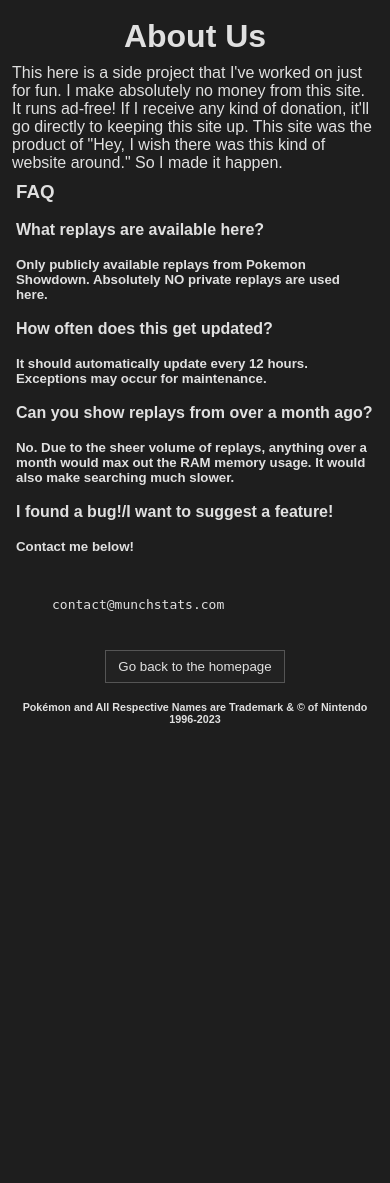
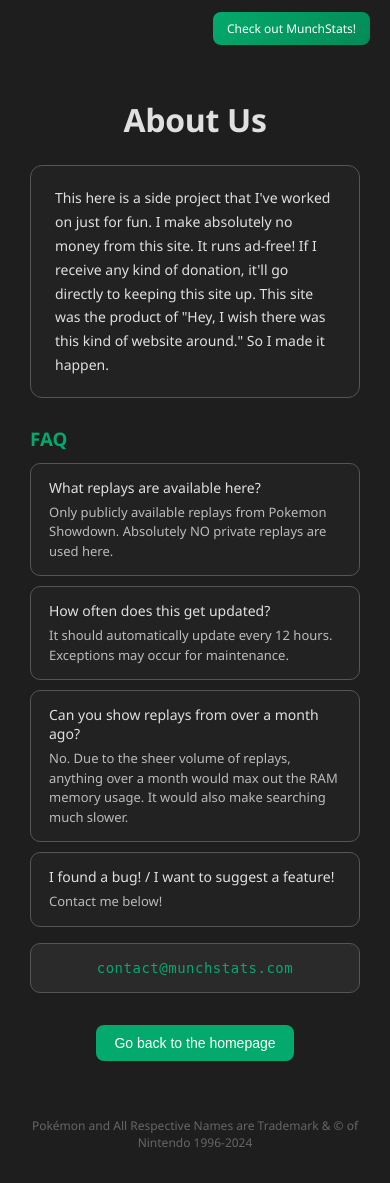
Before and after one commit to PizzaTimeJoshua/MunchTeams, a Flask app: page /about in a window 390 px wide. Before the commit the page ends 723 px from the top, so only its background shows below. Run offline with Flask 3, Linux system fonts and the light colour scheme; parts of the project's set-up code (start-up, migrations or seed data) failed here and were passed over.

Commit message:
Revamp 404/500/About templates; fix link handler
Refactor and modernize 404.html, 500.html, and about.html: replace <!doctype> with <!DOCTYPE>, remove external jQuery, add favicon link, introduce responsive semantic layout and consistent styling (fonts, colors, buttons, footers), improve accessibility and visual hierarchy (prominent error codes, centered content), and update copyright year to 1996-2024. Also adjust watch.html JS to avoid intercepting the fallback link (skip links with id='fallbackLink'). Overall aim: unify UI/UX for error and about pages and prevent the click handler from hijacking the fallback navigation.

```diff
--- a/templates/about.html
+++ b/templates/about.html
@@ -1,64 +1,189 @@
-<!doctype html>
+<!DOCTYPE html>
 <html lang="en">
 <head>
-      <meta charset="utf-8">
-      <meta name="viewport" content="width=device-width, initial-scale=1">
-      <title>About</title>
-      <script src="https://code.jquery.com/jquery-3.7.1.min.js"></script>
-      <link rel="icon" href="{{ url_for('static', filename='favicon.ico') }}" type="image/x-icon">
+<meta charset="utf-8"/>
+<meta content="width=device-width, initial-scale=1" name="viewport"/>
+<title>About - MunchTeams</title>
+<link href="{{ url_for('static', filename='favicon.ico') }}" rel="icon" type="image/x-icon"/>
 <style>
-         body,h1,h2,h3,h4,h5,h6 {
+   * {
+      box-sizing: border-box;
+   }
+   body {
       background-color: #1e1e1e;
       display: grid;
       grid-template-columns: 1fr;
-         grid-template-rows: 1fr auto;
+      grid-template-rows: auto 1fr auto;
       color: #e0e0e0;
-         font-family: Arial, sans-serif;
-         padding: 4px 4px;
-         margin-top: 5px;
-         margin-bottom: 5px;
+      font-family: 'Segoe UI', system-ui, -apple-system, sans-serif;
+      margin: 0;
+      padding: 0;
+      min-height: 100vh;
+   }
+   header {
+      display: flex;
+      justify-content: flex-end;
+      align-items: center;
+      padding: 12px 20px;
+      gap: 10px;
+   }
+   .munchstats-button {
+      background: linear-gradient(135deg, #04AA6D, #038a57);
+      border: none;
+      color: white;
+      padding: 8px 14px;
+      text-align: center;
+      text-decoration: none;
+      display: inline-block;
+      font-size: 12px;
+      font-weight: 500;
+      border-radius: 8px;
+      transition: opacity 0.2s, box-shadow 0.2s;
+   }
+   .munchstats-button:hover {
+      opacity: 0.9;
+      box-shadow: 0 2px 8px rgba(4, 170, 109, 0.3);
+   }
+   main {
+      max-width: 700px;
+      width: 100%;
+      margin: 0 auto;
+      padding: 20px 30px;
+   }
+   h1 {
+      font-weight: 600;
+      letter-spacing: -0.3px;
+      text-align: center;
+      margin-bottom: 24px;
+   }
+   .about-text {
+      background-color: #222222;
+      border: 1px solid #555;
+      border-radius: 12px;
+      padding: 20px 24px;
+      line-height: 1.7;
+      font-size: 14px;
+      margin-bottom: 24px;
+   }
+   h3 {
+      font-weight: 600;
+      color: #04AA6D;
+      margin-top: 28px;
+      margin-bottom: 12px;
+   }
+   .faq-item {
+      background-color: #222222;
+      border: 1px solid #555;
+      border-radius: 10px;
+      padding: 14px 18px;
+      margin-bottom: 10px;
+      transition: border-color 0.2s;
+   }
+   .faq-item:hover {
+      border-color: #04AA6D;
+   }
+   .faq-item h4 {
+      font-weight: 500;
+      color: #e0e0e0;
+      margin: 0 0 6px 0;
+      font-size: 14px;
+   }
+   .faq-item p {
+      color: #bbb;
+      margin: 0;
+      font-size: 13px;
+      line-height: 1.5;
+   }
+   .contact-box {
+      background-color: #2a2a2a;
+      border: 1px solid #555;
+      border-radius: 10px;
+      padding: 16px 20px;
+      margin-top: 16px;
+      text-align: center;
+   }
+   .contact-box p {
+      font-family: monospace;
+      font-size: 14px;
+      color: #04AA6D;
+      margin: 0;
+      letter-spacing: 0.5px;
    }
    button {
-         background-color: #222222;
-         color: #e0e0e0;
-         border: 1px solid #555;
-         padding: 8px 12px;
-         margin: 5px;
+      background-color: #04AA6D;
+      color: #fff;
+      border: none;
+      padding: 10px 18px;
+      margin: 4px 0;
+      border-radius: 8px;
+      font-size: 14px;
+      font-weight: 500;
       cursor: pointer;
-         transition: background-color 0.3s;
+      transition: background-color 0.2s, transform 0.1s, box-shadow 0.2s;
    }
    button:hover {
-         background-color: #333333;
-         color: #ffffff;
+      background-color: #038a57;
+      box-shadow: 0 4px 12px rgba(4, 170, 109, 0.3);
+   }
+   button:active {
+      transform: scale(0.98);
+   }
+   .button-container {
+      text-align: center;
+      margin-top: 28px;
+   }
+   footer {
+      text-align: center;
+      padding: 20px;
+      color: #666;
+      font-size: 12px;
+   }
+   footer a {
+      color: #04AA6D;
+      text-decoration: none;
+   }
+   footer a:hover {
+      text-decoration: underline;
    }
 </style>
 </head>
 <body>
-      <div style="text-align: center;">
+<header>
+<a class="munchstats-button" href="https://munchstats.com" target="_blank">Check out MunchStats!</a>
+</header>
+<main>
 <h1>About Us</h1>
-      </div>
-      <div>
+<div class="about-text">
    This here is a side project that I've worked on just for fun. I make absolutely no money from this site.
    It runs ad-free! If I receive any kind of donation, it'll go directly to keeping this site up.
    This site was the product of "Hey, I wish there was this kind of website around." So I made it happen.
 </div>
 <h3>FAQ</h3>
+<div class="faq-item">
    <h4>What replays are available here?</h4>
-      <h5>Only publicly available replays from Pokemon Showdown. Absolutely NO private replays are used here.</h5>
+   <p>Only publicly available replays from Pokemon Showdown. Absolutely NO private replays are used here.</p>
+</div>
+<div class="faq-item">
    <h4>How often does this get updated?</h4>
-      <h5>It should automatically update every 12 hours. Exceptions may occur for maintenance.</h5>
+   <p>It should automatically update every 12 hours. Exceptions may occur for maintenance.</p>
+</div>
+<div class="faq-item">
    <h4>Can you show replays from over a month ago?</h4>
-      <h5>No. Due to the sheer volume of replays, anything over a month would max out the RAM memory usage. It would also make searching much slower.</h5>
-      <h4>I found a bug!/I want to suggest a feature!</h4>
-      <h5>Contact me below!</h5>
-      <blockquote>
+   <p>No. Due to the sheer volume of replays, anything over a month would max out the RAM memory usage. It would also make searching much slower.</p>
+</div>
+<div class="faq-item">
+   <h4>I found a bug! / I want to suggest a feature!</h4>
+   <p>Contact me below!</p>
+</div>
+<div class="contact-box">
    <p><tt>cont</tt><tt>act@munc</tt><tt>hstat</tt><tt>s.com</tt></p>
-      </blockquote>
-      <div style="text-align: center; height: 32px; margin-bottom: 15px;">
-        <button onclick="location.href='{{ url_for('index') }}'">Go back to the homepage </button>
 </div>
-      <div style="text-align: center; height: 32px">
-         <h6>Pokémon and All Respective Names are Trademark & © of Nintendo 1996-2023</h6>
+<div class="button-container">
+   <button onclick="location.href='{{ url_for('index') }}'">Go back to the homepage</button>
 </div>
+</main>
+<footer>
+<p>Pokémon and All Respective Names are Trademark &amp; © of Nintendo 1996-2024</p>
+</footer>
 </body>
 </html>
--- a/templates/watch.html
+++ b/templates/watch.html
@@ -229,6 +229,8 @@ fetch(logUrl)
 document.addEventListener('click', function(e) {
   var link = e.target.closest ? e.target.closest('a') : null;
   if (!link) return;
+  // Don't intercept the fallback link in the error state
+  if (link.id === 'fallbackLink') return;
   var href = link.href || link.getAttribute('href') || '';
   // Match full URLs or relative paths to replay IDs
   var match = href.match(/replay\.pokemonshowdown\.com\/([a-z0-9-]+)/i) ||
```
Also changed, not shown: templates/404.html (+72 -24 lines), templates/500.html (+72 -23 lines). Lines whose indentation alone changed are shown as unchanged.
